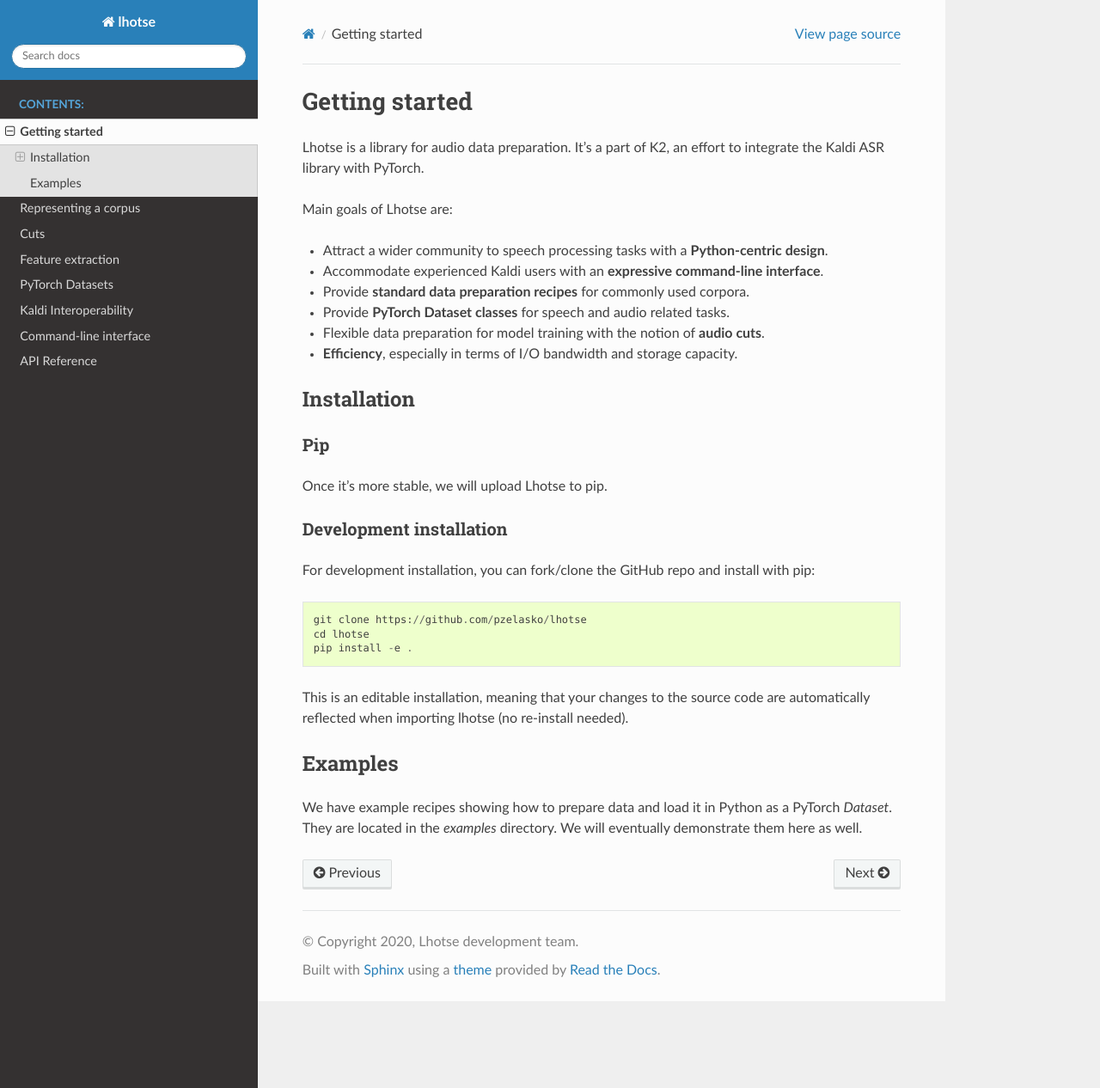
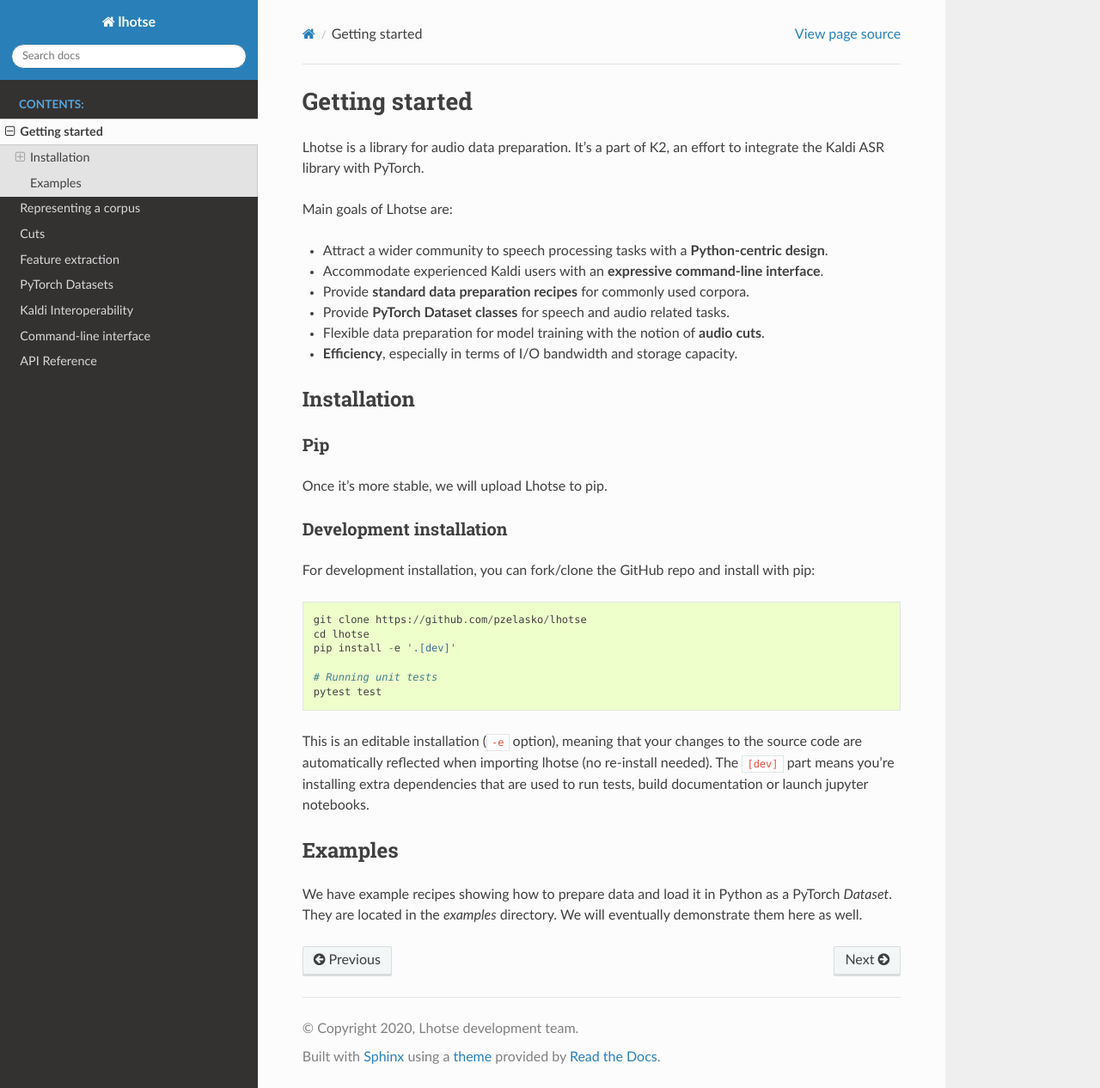
Before and after one commit to lhotse-speech/lhotse, a Sphinx documentation site: the page built from docs/getting-started.rst, in a window 1280 px wide and 1266 px high. Shown: the whole window at 86% size. Built offline with Sphinx 7.4.7 and the Read the Docs theme 2.0.0, drawn with Linux system fonts in a browser that asks for light colours.

Commit message:
Extend "getting started" description with dev env setup

```diff
--- a/docs/getting-started.rst
+++ b/docs/getting-started.rst
@@ -28,10 +28,15 @@
 
     git clone https://github.com/pzelasko/lhotse
     cd lhotse
-    pip install -e .
+    pip install -e '.[dev]'
 
-This is an editable installation, meaning that your changes to the source code are automatically
-reflected when importing lhotse (no re-install needed).
+    # Running unit tests
+    pytest test
+
+This is an editable installation (``-e`` option), meaning that your changes to the source code are automatically
+reflected when importing lhotse (no re-install needed). The ``[dev]`` part means you're installing extra dependencies
+that are used to run tests, build documentation or launch jupyter notebooks.
+
 
 Examples
 --------
```
